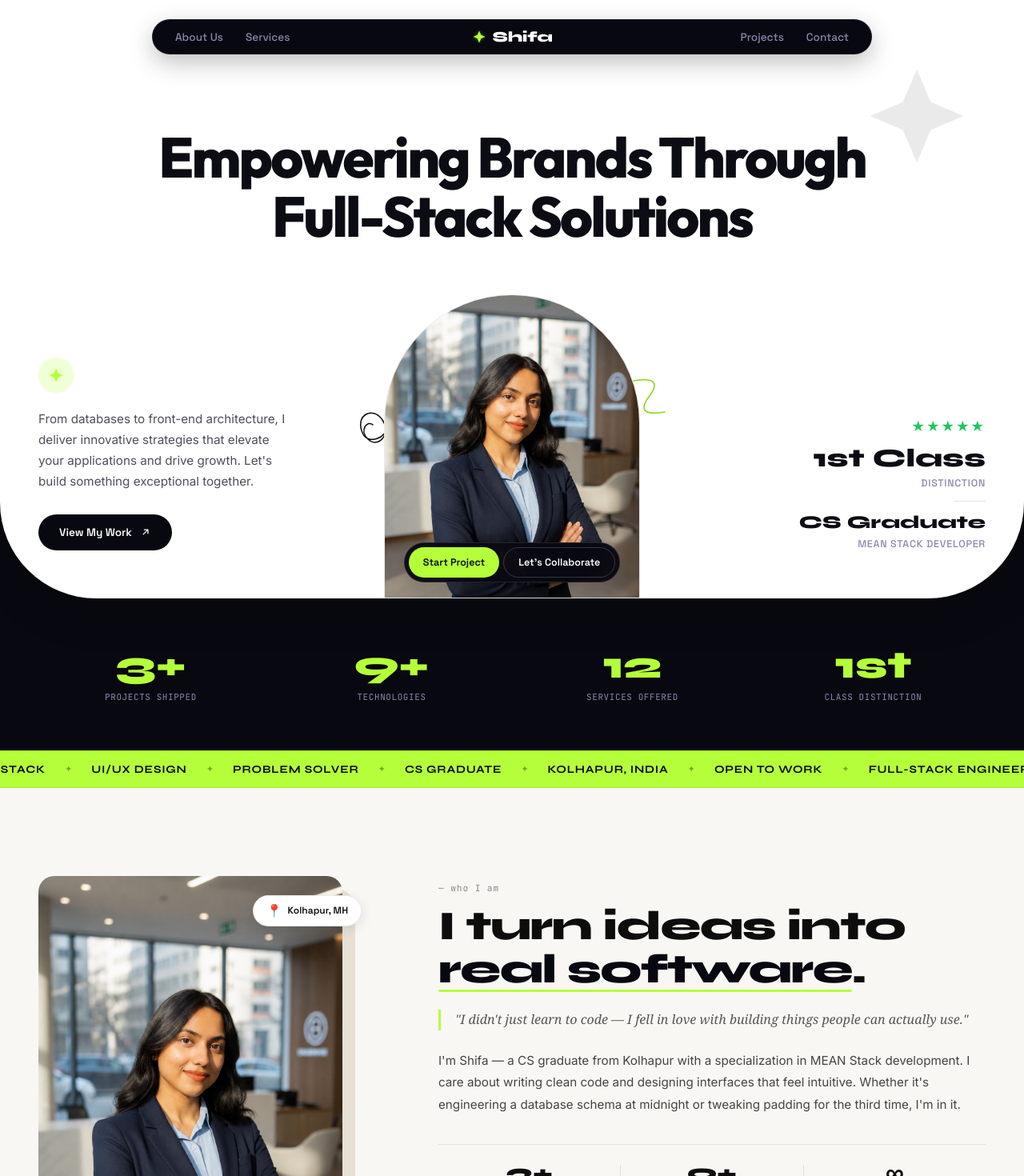
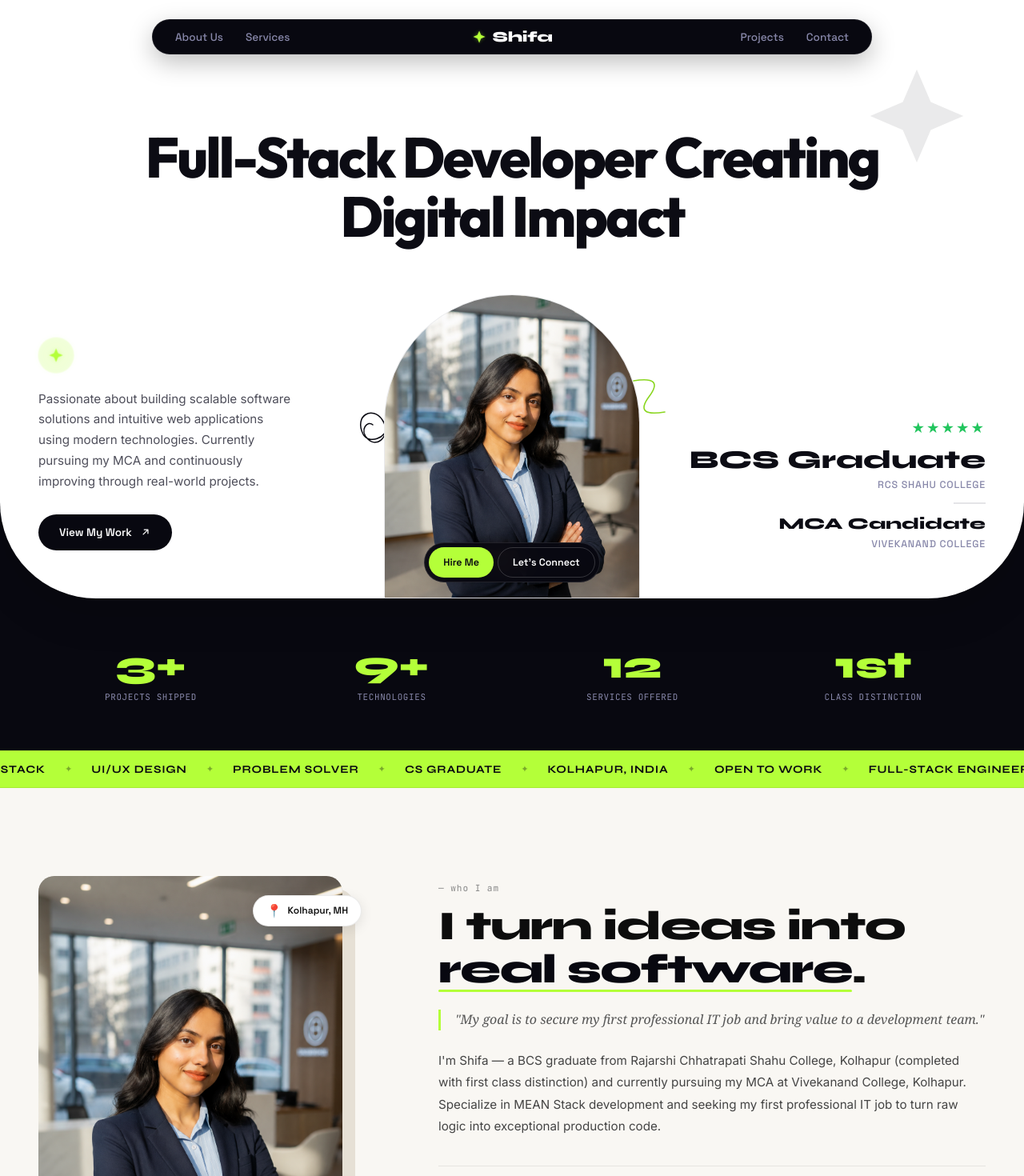
Before and after one commit to tush-art18/ss-porfolio, a React (Vite) app: page / in a window 1280 px wide. Shown: the top 1470 px of the page at 80% size. Built offline with nearby package versions, Linux system fonts and the light colour scheme.

Commit message:
change info about section

```diff
--- a/src/App.css
+++ b/src/App.css
@@ -1582,19 +1582,24 @@ img, svg { display: block; }
 .flt-display-wrap {
   padding: 0 clamp(20px, 4vw, 80px);
   margin-bottom: 48px;
+  display: flex;
+  flex-direction: column;
+  align-items: center;
+  justify-content: center;
 }
 .flt-display-name {
   font-family: var(--font-display);
-  font-size: clamp(4rem, 12.5vw, 14rem);
+  font-size: clamp(3rem, 10vw, 10rem);
   font-weight: 800;
-  line-height: 0.92;
+  line-height: 1.05;
   letter-spacing: -0.04em;
-  white-space: nowrap;
-  overflow: hidden;
-  text-overflow: ellipsis;
-  display: flex;
-  align-items: baseline;
+  display: flex;
+  align-items: center;
+  justify-content: center;
+  flex-wrap: wrap;
+  text-align: center;
   gap: 0;
+  width: 100%;
 }
 .flt-name-shifa {
   color: #ffffff;
@@ -1602,7 +1607,7 @@ img, svg { display: block; }
 .flt-name-separator {
   color: var(--lime);
   font-weight: 400;
-  margin: 0 clamp(6px, 1.5vw, 28px);
+  margin: 0 clamp(10px, 2vw, 30px);
   opacity: 0.6;
 }
 .flt-name-shikalgar {
@@ -1615,13 +1620,13 @@ img, svg { display: block; }
 }
 .flt-display-role {
   font-family: var(--font-ui);
-  font-size: clamp(0.8rem, 1.4vw, 1rem);
+  font-size: clamp(0.8rem, 1.4vw, 1.1rem);
   font-weight: 500;
   color: var(--text-muted);
   letter-spacing: 0.12em;
   text-transform: uppercase;
   margin-top: 20px;
-  padding-left: 3px;
+  text-align: center;
 }
 
 /* Divider */
--- a/src/App.jsx
+++ b/src/App.jsx
@@ -110,7 +110,7 @@ export default function App() {
             </svg>
 
             <h1 className={`hero-creative-headline reveal ${heroVisible ? 'show' : ''}`} style={{ '--delay': 0 }}>
-              Empowering Brands Through Full-Stack Solutions
+              Full-Stack Developer Creating Digital Impact
             </h1>
 
             <div className="hero-grid-row">
@@ -122,7 +122,7 @@ export default function App() {
                   </svg>
                 </div>
                 <p className="hero-left-text">
-                  From databases to front-end architecture, I deliver innovative strategies that elevate your applications and drive growth. Let's build something exceptional together.
+                  Passionate about building scalable software solutions and intuitive web applications using modern technologies. Currently pursuing my MCA and continuously improving through real-world projects.
                 </p>
                 <button
                   className="hero-black-btn"
@@ -160,13 +160,13 @@ export default function App() {
                     className="hero-overlay-btn green"
                     onClick={() => document.getElementById('contact')?.scrollIntoView({ behavior: 'smooth' })}
                   >
-                    Start Project
+                    Hire Me
                   </button>
                   <button
                     className="hero-overlay-btn outline"
                     onClick={() => document.getElementById('contact')?.scrollIntoView({ behavior: 'smooth' })}
                   >
-                    Let's Collaborate
+                    Let's Connect
                   </button>
                 </div>
               </div>
@@ -174,11 +174,11 @@ export default function App() {
               {/* RIGHT COLUMN */}
               <div className={`hero-right-col reveal ${heroVisible ? 'show' : ''}`} style={{ '--delay': 240 }}>
                 <div className="hero-green-stars">★★★★★</div>
-                <div className="hero-right-title">1st Class</div>
-                <div className="hero-right-subtitle">Distinction</div>
+                <div className="hero-right-title">BCS Graduate</div>
+                <div className="hero-right-subtitle">RCS Shahu College</div>
                 <div style={{ width: '40px', height: '1.5px', background: '#e4e4e7', margin: '14px 0' }} />
-                <div className="hero-right-title" style={{ fontSize: '1.4rem' }}>CS Graduate</div>
-                <div className="hero-right-subtitle">MEAN Stack Developer</div>
+                <div className="hero-right-title" style={{ fontSize: '1.25rem' }}>MCA Candidate</div>
+                <div className="hero-right-subtitle">Vivekanand College</div>
               </div>
             </div>
           </div>
@@ -229,7 +229,7 @@ export default function App() {
                   {/* Floating fact chip */}
                   <div className="ah-chip ah-chip-1">
                     <span className="ah-chip-icon">🎓</span>
-                    <span>1st Class Distinction</span>
+                    <span>BCS Graduate &amp; MCA Candidate</span>
                   </div>
                   <div className="ah-chip ah-chip-2">
                     <span className="ah-chip-icon">📍</span>
@@ -247,11 +247,11 @@ export default function App() {
                 </h2>
 
                 <blockquote className="ah-quote reveal" style={{ '--delay': 120 }}>
-                  "I didn't just learn to code — I fell in love with building things people can actually use."
+                  "My goal is to secure my first professional IT job and bring value to a development team."
                 </blockquote>
 
                 <p className="ah-body reveal" style={{ '--delay': 160 }}>
-                  I'm Shifa — a CS graduate from Kolhapur with a specialization in MEAN Stack development. I care about writing clean code and designing interfaces that feel intuitive. Whether it's engineering a database schema at midnight or tweaking padding for the third time, I'm in it.
+                  I'm Shifa — a BCS graduate from Rajarshi Chhatrapati Shahu College, Kolhapur (completed with first class distinction) and currently pursuing my MCA at Vivekanand College, Kolhapur. Specialize in MEAN Stack development and seeking my first professional IT job to turn raw logic into exceptional production code.
                 </p>
 
                 <div className="ah-facts-row reveal" style={{ '--delay': 220 }}>
@@ -272,7 +272,7 @@ export default function App() {
                 </div>
 
                 <a href="mailto:shifa@example.com" className="ah-cta-link reveal" style={{ '--delay': 280 }}>
-                  Let's talk <ArrowUpRight size={14} />
+                  Hire Me <ArrowUpRight size={14} />
                 </a>
               </div>
             </div>
```
